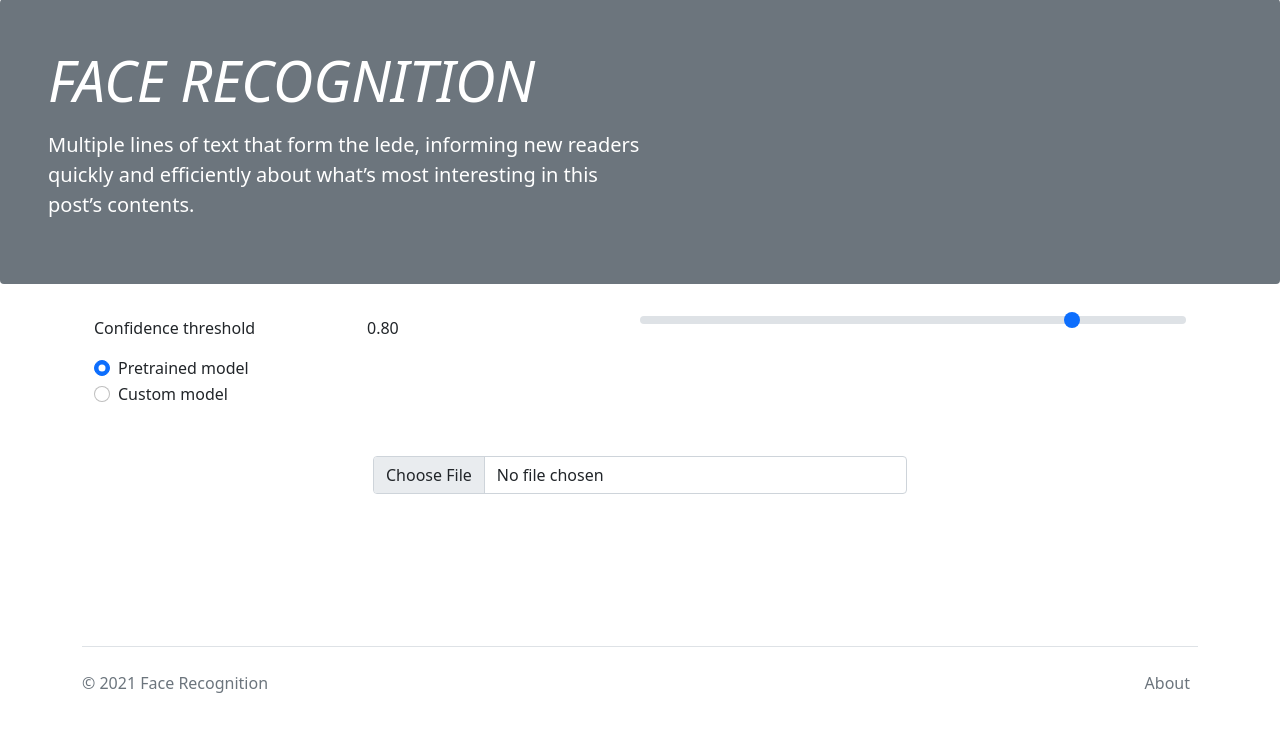
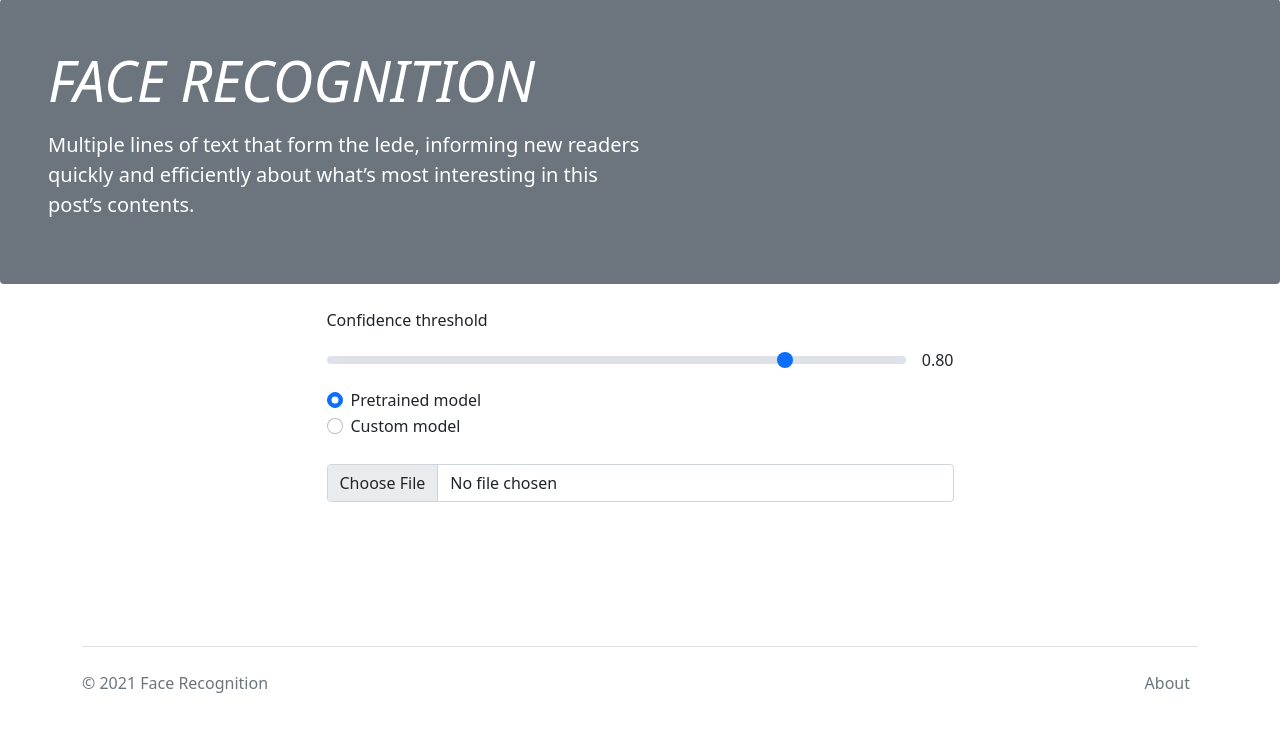
Before and after one commit to nhlbo/face_detection_web_app, a Django app: page / in a window 1280 px wide. Shown: the part 57-800 px from the top of the page. Run offline with Django 4.2, Linux system fonts and the light colour scheme; some libraries are stand-ins or nearby versions.

Commit message:
reorganize html

```diff
--- a/darknet/model.py
+++ b/darknet/model.py
@@ -9,19 +9,29 @@ net = None
 LABELS = None
 COLORS = None
 
-INPUT_FILE = 'data/dog.jpg'
-OUTPUT_FILE = 'predicted.jpg'
+net_2 = None
+LABELS_2 = None
+COLORS_2 = None
+
 LABELS_FILE = 'darknet/data/coco.names'
 CONFIG_FILE = 'darknet/cfg/yolov3_320x320.cfg'
 WEIGHTS_FILE = 'darknet/weights/yolov3.weights'
 
+LABELS_FILE_2 = 'darknet/data/coco.names'
+CONFIG_FILE_2 = 'darknet/cfg/yolov3_320x320.cfg'
+WEIGHTS_FILE_2 = 'darknet/weights/yolov3.weights'
+
 
 def load_model():
-    global net, LABELS, COLORS
+    global net, LABELS, COLORS, net_2, LABELS_2, COLORS_2
     np.random.seed(4)
     LABELS = open(LABELS_FILE).read().strip().split("\n")
     COLORS = np.random.randint(0, 255, size=(len(LABELS), 3), dtype="uint8")
     net = cv2.dnn.readNetFromDarknet(CONFIG_FILE, WEIGHTS_FILE)
+
+    LABELS_2 = open(LABELS_FILE_2).read().strip().split("\n")
+    COLORS_2 = np.random.randint(0, 255, size=(len(LABELS_2), 3), dtype="uint8")
+    net_2 = cv2.dnn.readNetFromDarknet(CONFIG_FILE_2, WEIGHTS_FILE_2)
 
 
 def detect(img, confidence_threshold):
--- a/templates/index.html
+++ b/templates/index.html
@@ -14,23 +14,17 @@
     <main class="container">
         <form method="post" enctype="multipart/form-data">
             {% csrf_token %}
-            <div class="container">
+            <div class="container col-md-7">
                 <div class="row g-2">
-                    <div class="row g-2 col-md">
-                        <div class="col-md">
-                            <label for="customRange1" class="form-label">Confidence threshold</label>
-                        </div>
-                        <div class="col-md">
-                            <p id="threshold">1</p>
-                        </div>
-                    </div>
-                    <div class="col-md">
-                        <input type="range" class="form-range" min="0" max="1" step="0.01" value="0.8" name="threshold"
+                    <label for="customRange1" class="form-label">Confidence threshold</label>
+                    <div class="col g-2 d-flex justify-content-between">
+                        <input type="range" class="form-range d-inline-block me-3" min="0" max="1" step="0.01" value="0.8" name="threshold"
                                id="customRange1">
+                        <p id="threshold" class="d-inline-block">1</p>
                     </div>
                 </div>
             </div>
-            <div class="container">
+            <div class="container col-md-7">
                 <div class="form-check">
                     <input class="form-check-input" type="radio" name="model" id="flexRadioDefault1" value="1" checked>
                     <label class="form-check-label" for="flexRadioDefault1">
@@ -44,8 +38,8 @@
                     </label>
                 </div>
             </div>
-            <div class="container col-md-6 py-5">
-                <div class="mb-5  ">
+            <div class="container col-md-7 py-4">
+                <div class="mb-5">
                     {{ form.file }}
                     <div class="d-flex bd-highlight justify-content-between">
 
```
Also changed, not shown: static/js/scripts.js (deleted, +0 -8 lines), static/js/tun.js (deleted, +0 -70 lines).
